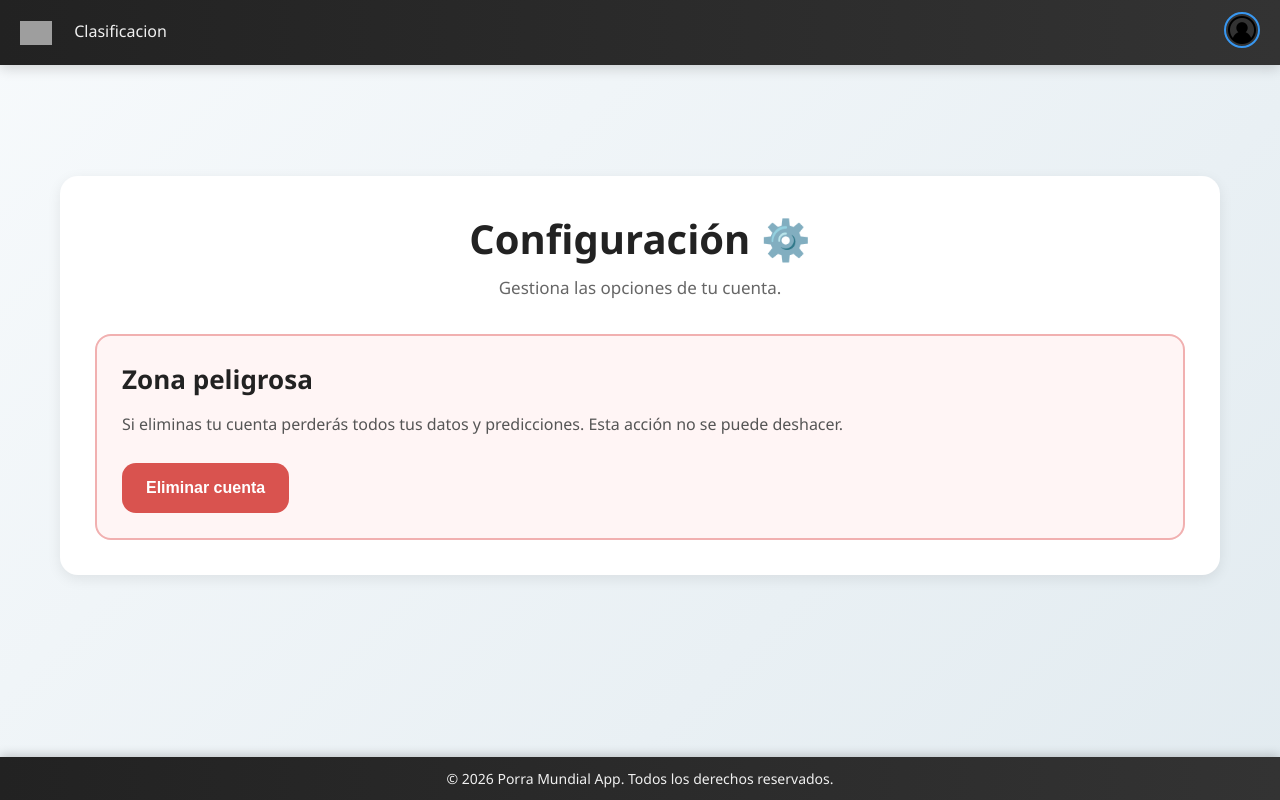
After one commit to nachodorado98/Porra-App, a Python web app: template python/src/templates/settings.html in a window 1280 px wide. The commit adds this page. Run offline with Jinja, Linux system fonts and the light colour scheme; the template is opened without the code that fills it, so the values that code supplies are empty; grey boxes are pictures that could not be loaded.

Commit message:
Creacion de pagina settings. Funcionalidad de eliminar cuenta en pagina settings

```diff
--- /dev/null
+++ b/python/src/static/css/settings.css
@@ -0,0 +1,239 @@
+/*------------------------------------------------------ SETTINGS --------------------------------------------*/
+
+.settings-wrapper{
+    width:100%;
+    max-width:1200px;
+    margin:auto;
+    padding:40px 20px;
+}
+
+.settings-card{
+    background:white;
+    border-radius:18px;
+    padding:35px;
+
+    box-shadow:0 4px 14px rgba(0,0,0,0.08);
+}
+
+.titulo-pagina{
+    font-size:40px;
+    color:#222;
+    margin-bottom:10px;
+    text-align:center;
+}
+
+.descripcion-settings{
+    text-align:center;
+    color:#666;
+    margin-bottom:35px;
+    font-size:17px;
+}
+
+.settings-section{
+    background:#fafafa;
+    border-radius:16px;
+    padding:25px;
+    border:2px solid #f0f0f0;
+}
+
+.settings-section h2{
+    font-size:26px;
+    color:#222;
+    margin-bottom:15px;
+}
+
+.settings-section p{
+    color:#555;
+    line-height:1.6;
+    margin-bottom:25px;
+}
+
+.danger-zone{
+    border-color:#f1b0b0;
+    background:#fff5f5;
+}
+
+.btn-eliminar{
+    background:#d9534f;
+    color:white;
+
+    border:none;
+    border-radius:14px;
+
+    padding:16px 24px;
+
+    font-size:16px;
+    font-weight:700;
+
+    cursor:pointer;
+
+    transition:0.25s;
+}
+
+.btn-eliminar:hover{
+    background:#c9302c;
+    transform:translateY(-2px);
+}
+
+.modal-overlay{
+    position:fixed;
+    inset:0;
+
+    background:rgba(0,0,0,0.6);
+
+    display:none;
+
+    justify-content:center;
+    align-items:center;
+
+    z-index:5000;
+}
+
+.modal-overlay.active{
+    display:flex;
+}
+
+.modal-content{
+    position:relative;
+
+    background:white;
+
+    width:90%;
+    max-width:500px;
+
+    border-radius:18px;
+
+    padding:35px;
+
+    animation:modalFade 0.25s ease;
+
+    box-shadow:0 10px 30px rgba(0,0,0,0.15);
+}
+
+.modal-content h2{
+    margin-bottom:15px;
+    color:#222;
+    text-align:center;
+    font-size:30px;
+}
+
+.texto-modal{
+    text-align:center;
+    color:#555;
+    line-height:1.6;
+    margin-bottom:30px;
+}
+
+.cerrar-modal{
+    position:absolute;
+    top:15px;
+    right:18px;
+
+    border:none;
+    background:none;
+
+    font-size:32px;
+    color:#777;
+
+    cursor:pointer;
+}
+
+.cerrar-modal:hover{
+    color:#222;
+}
+
+.modal-buttons{
+    display:flex;
+    gap:15px;
+}
+
+.modal-buttons button{
+    flex:1;
+
+    padding:14px;
+
+    border:none;
+    border-radius:12px;
+
+    font-size:16px;
+    font-weight:700;
+
+    cursor:pointer;
+
+    transition:0.2s;
+}
+
+#cancelarEliminar{
+    background:#ddd;
+}
+
+#cancelarEliminar:hover{
+    background:#cfcfcf;
+}
+
+#confirmarEliminar{
+    background:#d9534f;
+    color:white;
+}
+
+#confirmarEliminar:hover{
+    background:#c9302c;
+}
+
+@media (max-width:768px){
+
+    .settings-card{
+        padding:25px;
+    }
+
+    .titulo-pagina{
+        font-size:32px;
+    }
+
+    .settings-section h2{
+        font-size:22px;
+    }
+
+}
+
+@media (max-width:480px){
+
+    .settings-wrapper{
+        padding:25px 12px;
+    }
+
+    .settings-card{
+        padding:20px;
+    }
+
+    .titulo-pagina{
+        font-size:28px;
+    }
+
+    .descripcion-settings{
+        font-size:15px;
+    }
+
+    .modal-content{
+        padding:25px 20px;
+    }
+
+    .modal-content h2{
+        font-size:24px;
+    }
+
+}
+
+@keyframes modalFade{
+
+    from{
+        opacity:0;
+        transform:translateY(20px);
+    }
+
+    to{
+        opacity:1;
+        transform:translateY(0);
+    }
+
+}
--- /dev/null
+++ b/python/src/static/js/settings.js
@@ -0,0 +1,60 @@
+const modal =
+    document.getElementById('modalEliminar')
+
+const abrirModal =
+    document.getElementById('abrirModalEliminar')
+
+const cerrarModal =
+    document.getElementById('cerrarModal')
+
+const cancelarEliminar =
+    document.getElementById('cancelarEliminar')
+
+abrirModal.addEventListener('click', () => {
+
+    modal.classList.add('active')
+
+})
+
+function cerrarVentanaModal(){
+
+    modal.classList.remove('active')
+
+}
+
+cerrarModal.addEventListener('click', () => {
+
+    cerrarVentanaModal()
+
+})
+
+cancelarEliminar.addEventListener('click', () => {
+
+    cerrarVentanaModal()
+
+})
+
+window.addEventListener('click', (e) => {
+
+    if(e.target === modal){
+
+        cerrarVentanaModal()
+
+    }
+
+})
+
+const confirmarEliminar =
+    document.getElementById('confirmarEliminar')
+
+confirmarEliminar.addEventListener('click', () => {
+
+    mostrarLoading()
+
+    confirmarEliminar.disabled = true
+
+    confirmarEliminar.innerText = 'Eliminando cuenta...'
+
+    window.location.href = '/settings/eliminar_cuenta'
+
+})
--- a/python/src/templates/porra.html
+++ b/python/src/templates/porra.html
@@ -28,7 +28,7 @@
         <img src="{{ url_for('static', filename='iconos/usuario.png') }}" alt="Perfil" class="profile-icon" id="profileBtn">
         <ul class="dropdown" id="dropdownMenu">
           <li><a href="#">Mi Perfil</a></li>
-          <li><a href="#">Ajustes</a></li>
+          <li><a href="/settings">Ajustes</a></li>
           <li><a href="/logout" data-loading="true">Cerrar Sesión</a></li>
         </ul>
       </div>
--- /dev/null
+++ b/python/src/templates/settings.html
@@ -0,0 +1,50 @@
+{% extends "porra.html" %}
+
+{% block link %}
+{{ super() }}
+<link rel="stylesheet" href="{{ url_for('static', filename='css/settings.css') }}">
+{% endblock link %}
+
+{% block principal %}
+
+<div class="settings-wrapper">
+
+    <div class="settings-card">
+
+        <h1 class="titulo-pagina">Configuración ⚙️</h1>
+
+        <p class="descripcion-settings"> Gestiona las opciones de tu cuenta.</p>
+
+        <div class="settings-section danger-zone">
+            <h2>Zona peligrosa</h2>
+            <p>Si eliminas tu cuenta perderás todos tus datos y predicciones. Esta acción no se puede deshacer.</p>
+            <button class="btn-eliminar" id="abrirModalEliminar">Eliminar cuenta</button>
+        </div>
+
+    </div>
+
+</div>
+
+
+<div id="modalEliminar" class="modal-overlay">
+
+    <div class="modal-content">
+
+        <button class="cerrar-modal" id="cerrarModal">&times;</button>
+
+        <h2>¿Eliminar cuenta?</h2>
+
+        <p class="texto-modal">Esta acción es permanente y no podrás recuperar tu cuenta. </p>
+
+        <div class="modal-buttons">
+            <button id="cancelarEliminar">Cancelar</button>
+            <button id="confirmarEliminar">Sí, eliminar cuenta</button>
+        </div>
+
+    </div>
+
+</div>
+
+<script src="{{ url_for('static', filename='js/settings.js') }}"></script>
+
+{% endblock principal %}
```
Also changed, not shown: python/src/__init__.py (+9 -0 lines), python/src/blueprints/settings.py (added, +45 -0 lines), python/src/database/conexion.py (+9 -0 lines), python/src/utilidades/utils.py (+45 -0 lines), python/tests/conftest.py (+8 -0 lines), python/tests/testapp/test_pagina_settings.py (added, +24 -0 lines), python/tests/testapp/test_pagina_settings_eliminar_cuenta.py (added, +97 -0 lines), python/tests/testdatabase/test_tabla_usuarios.py (+20 -0 lines), python/tests/testutilidades/test_utils.py (+124 -0 lines).
